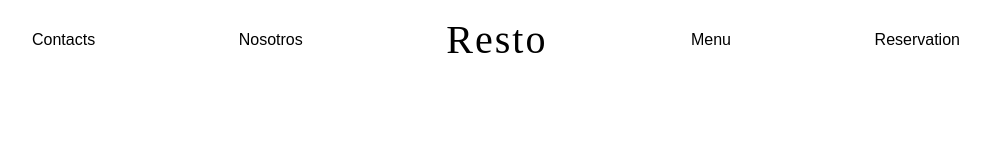
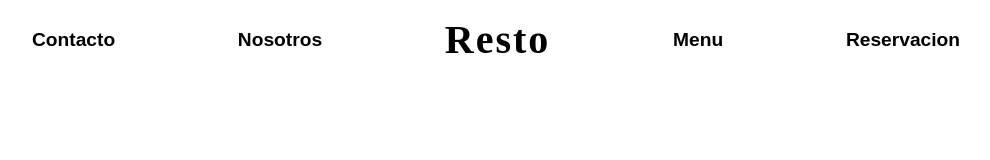
Before and after one commit to shabitee/Resto, a plain HTML site: page index.html in a window 1280 px wide. Shown: the whole page, without its empty margins (144-1134 px from the left). Drawn offline with Linux system fonts and the light colour scheme.

Commit message:
added link to fontawsome

```diff
--- a/index.html
+++ b/index.html
@@ -3,33 +3,29 @@
 <meta charset="UTF-8">
 <title>Resto</title>
 <meta name="viewport" content="width=device-width,initial-scale=1">
-<link rel="stylesheet" href="style.css">
-<script src="https://kit.fontawesome.com/10f5dac1f1.js" crossorigin="anonymous"></script>
-<link rel="preconnet" href="https://fonts.google.com/specimen/Alkalami"/>
+<link rel="preconnect" href="https://fonts.googleapis.com">
+<link rel="preconnect" href="https://fonts.gstatic.com" crossorigin>
+<link href="https://fonts.googleapis.com/css2?family=Roboto:wght@100&display=swap" rel="stylesheet">
 <script src="https://kit.fontawesome.com/10f5dac1f1.js" crossorigin="anonymous"></script>
 <link rel="stylesheet" href="style.css">
-<link rel="preconnect" href="https://fonts.googleapis.com">
-<link rel="preconnect" href="https://fonts.gstatic.com" crossorigin>
-<link href="https://fonts.googleapis.com/css2?family=Lato:ital,wght@1,300&display=swap" rel="stylesheet">
-
-<!--script src="https://fontawesome.com/icons/bars-filter?s=thin&f=classic"></script>
-<link rel="stylesheet" href="style.css"-->
 
 <body>
     <header>
         <nav>
             <ul>
-                <li>Contacts</li>
+                <li>Contacto</li>
                 <li>Nosotros</li>
                 <li id="logo">Resto</li>
                 <li>Menu</li>
-                <li>Reservation</li>
-                <li id="burger-menu"><i class="fa-thin fa-bars-filter"></i></li>
-
-
-
+                <li>Reservacion</li>
+                <li id="burger-menu"><i class="fa-solid fa-bars"></i>
             </ul>
         </nav>
     </header>
-<main></main>
+<main>
+    <!--hero start-->
+    <section class="hero">
+        <section class="hero-info"></section>
+    </section>
+</main>
 </body>
--- a/style.css
+++ b/style.css
@@ -4,12 +4,14 @@
     padding: 0;
 }
 body {
-    font-family:"josefin sans", sans-serif;
+    font-family:"josefin Sans", sans-serif;
 }
 main,header {
+    /*padding:1rem;*/
 padding:1rem;
 }
 img {
+    /*default all images to 100%*/
     width: 100%;
 }
 /*header style start*/
@@ -47,6 +49,8 @@ header nav ul li {
     }
     header nav ul li{
         display:inline;
+        font-weight: bold;
+        font-size: 1.2rem;
     }
     #burger-menu {
         display: none;
```
